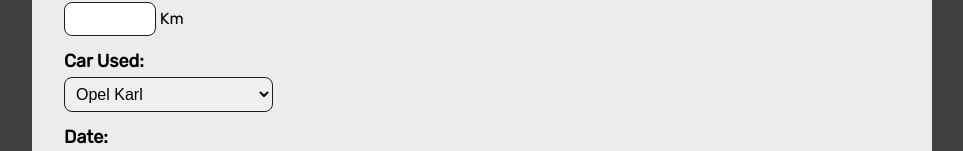
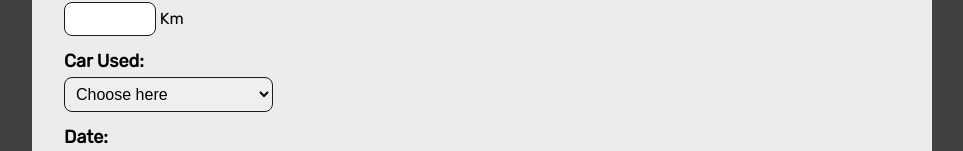
Before and after one commit to iLukez/react-travels-tracker, a React (Create React App) app: page / in a window 1280 px wide. Both pictures are taken after a click on the button "+ Add New Travel". Shown: the part 388-539 px from the top of the page, without its empty margins (158-1121 px from the left). Built offline with nearby package versions, Linux system fonts and the light colour scheme.

Commit message:
addTravelForm now closes on submit

```diff
--- a/src/App.js
+++ b/src/App.js
@@ -114,7 +114,7 @@ function App() {
         <Header user={user}/>
         <Nav />
         <Button text={isAdding ? '- Delete Current Travel' : '+ Add New Travel'} color={isAdding ? '#db3535' :'#5cc3f7'} onIsAdding={() => setIsAdding(!isAdding)}/>
-        {isAdding && <AddTravelForm addTravel={addTravel} carsList={carsList} />}
+        {isAdding && <AddTravelForm addTravel={addTravel} carsList={carsList} setIsAdding={() => setIsAdding(!isAdding)}/>}
         <Routes>
           <Route path="/" element={<Travels  travels={travels} carsList={carsList}/>} />
         </Routes>
--- a/src/components/AddTravelForm.js
+++ b/src/components/AddTravelForm.js
@@ -1,7 +1,7 @@
 import React from 'react'
 import { useState } from "react";
 
-const AddTravelForm = ({addTravel, carsList}) => {
+const AddTravelForm = ({addTravel, carsList, setIsAdding}) => {
 
   // States for the data of the new travel
 
@@ -27,6 +27,8 @@ const AddTravelForm = ({addTravel, carsList}) => {
     setCar('');
     setDate('');
 
+    setIsAdding();
+    return
   }
 
 
@@ -40,7 +42,8 @@ const AddTravelForm = ({addTravel, carsList}) => {
             <label>Distance Travelled:</label><br />
             <input id='formDistanceTravelled' type='number' value={distance} onChange={(event) => setDistance(event.target.value)} /> Km<br />
             <label>Car Used:</label><br />
-            <select id='formCarUsed' name='carUsed' defaultValue={car} onChange={(event) => setCar(event.target.value)}>
+            <select id='formCarUsed' defaultValue='' name='carUsed' onChange={(event) => setCar(event.target.value)}>
+              <option value="" disabled hidden>Choose here</option>
               {carsList.map((car) => (
                 <option value={car.carName}>{car.carName}</option>
               ))}
```
